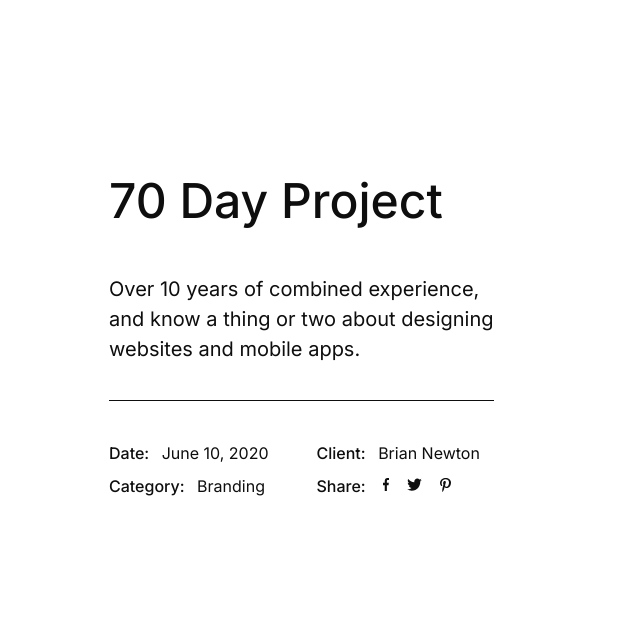
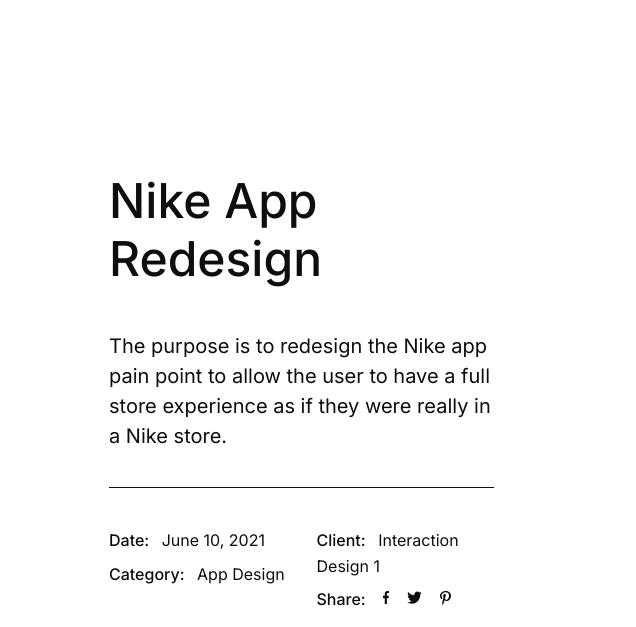
Before and after one commit to chuanzchristina/chuanzchristina.github.io, a plain HTML site: page project1.html in a window 1280 px wide. Shown: the part 214-841 px from the top of the page, 644-1280 px from the left. Drawn offline with Linux system fonts and the light colour scheme.

Commit message:
Update project1.html

```diff
--- a/project1.html
+++ b/project1.html
@@ -318,23 +318,22 @@
                         <div class="col-12 col-lg ms-xl-5 me-xl-n10 show-on-scroll" data-show-duration="500"
                             data-show-distance="20" data-show-origin="right">
                             <div class="py-lg-2 py-xl-130 sticky-top">
-                                <h1 class="h2 mt-60 mt-lg-0">70 Day Project</h1>
-                                <p class="lead fw-normal mb-0">Over 10 years of combined experience, and know a thing or
-                                    two about designing websites and mobile apps.</p>
+                                <h1 class="h2 mt-60 mt-lg-0">Nike App Redesign</h1>
+                                <p class="lead fw-normal mb-0">The purpose is to redesign the Nike app pain point to allow the user to have a full store experience as if they were really in a Nike store.</p>
                                 <hr>
                                 <div class="row gh-1 gv-1">
                                     <div class="col-auto col-sm-6">
                                         <ul class="list-group list-group-gap borderless">
                                             <li class="list-group-item"><span class="fw-medium me-8">Date:</span> June
-                                                10, 2020</li>
+                                                10, 2021</li>
                                             <li class="list-group-item"><span class="fw-medium me-8">Category:</span>
-                                                Branding</li>
+                                                App Design</li>
                                         </ul>
                                     </div>
                                     <div class="col-auto col-sm-6">
                                         <ul class="list-group list-group-gap borderless">
                                             <li class="list-group-item"><span class="fw-medium me-8">Client:</span>
-                                                Brian Newton</li>
+                                                Interaction Design 1</li>
                                             <li class="list-group-item">
                                                 <span class="fw-medium">Share:</span>
                                                 <ul class="nav nav-gap-sm d-inline-flex align-items-center ms-4">
@@ -386,12 +385,12 @@
 
 
                     <div class="page-navigation mt-160">
-                    <a href="portfolio-single-style-2.html" class="btn btn-clean"><svg class="icon-arrow icon-arrow-left" width='26' height='11' viewBox='0 0 26 11' fill='none' xmlns='http://www.w3.org/2000/svg'>
+                    <a href="project.html" class="btn btn-clean"><svg class="icon-arrow icon-arrow-left" width='26' height='11' viewBox='0 0 26 11' fill='none' xmlns='http://www.w3.org/2000/svg'>
                             <path d='M5.5 1L1 5.5L5.5 10' stroke='currentColor' stroke-width='1.3' stroke-linecap='round' stroke-linejoin='round' />
                             <path d='M19 5.5H1' stroke='currentColor' stroke-width='1.3' stroke-linecap='round' stroke-linejoin='round' />
                         </svg>prev<span class="d-none d-sm-inline"> project</span></a>
-                    <a href="portfolio-col-3-style-2.html" class="btn btn-light btn-circle btn-xs">all</a>
-                    <a href="portfolio-single-style-4.html" class="btn btn-clean">next<span class="d-none d-sm-inline"> project</span><svg class="icon-arrow icon-arrow-right" width='26' height='11' viewBox='0 0 26 11' fill='none' xmlns='http://www.w3.org/2000/svg'>
+                    <a href="project.html" class="btn btn-light btn-circle btn-xs">all</a>
+                    <a href="project.html" class="btn btn-clean">next<span class="d-none d-sm-inline"> project</span><svg class="icon-arrow icon-arrow-right" width='26' height='11' viewBox='0 0 26 11' fill='none' xmlns='http://www.w3.org/2000/svg'>
                             <path d='M20.5 1L25 5.5L20.5 10' stroke='currentColor' stroke-width='1.3' stroke-linecap='round' stroke-linejoin='round' />
                             <path d='M7 5.5H25' stroke='currentColor' stroke-width='1.3' stroke-linecap='round' stroke-linejoin='round' />
                         </svg></a>
```
